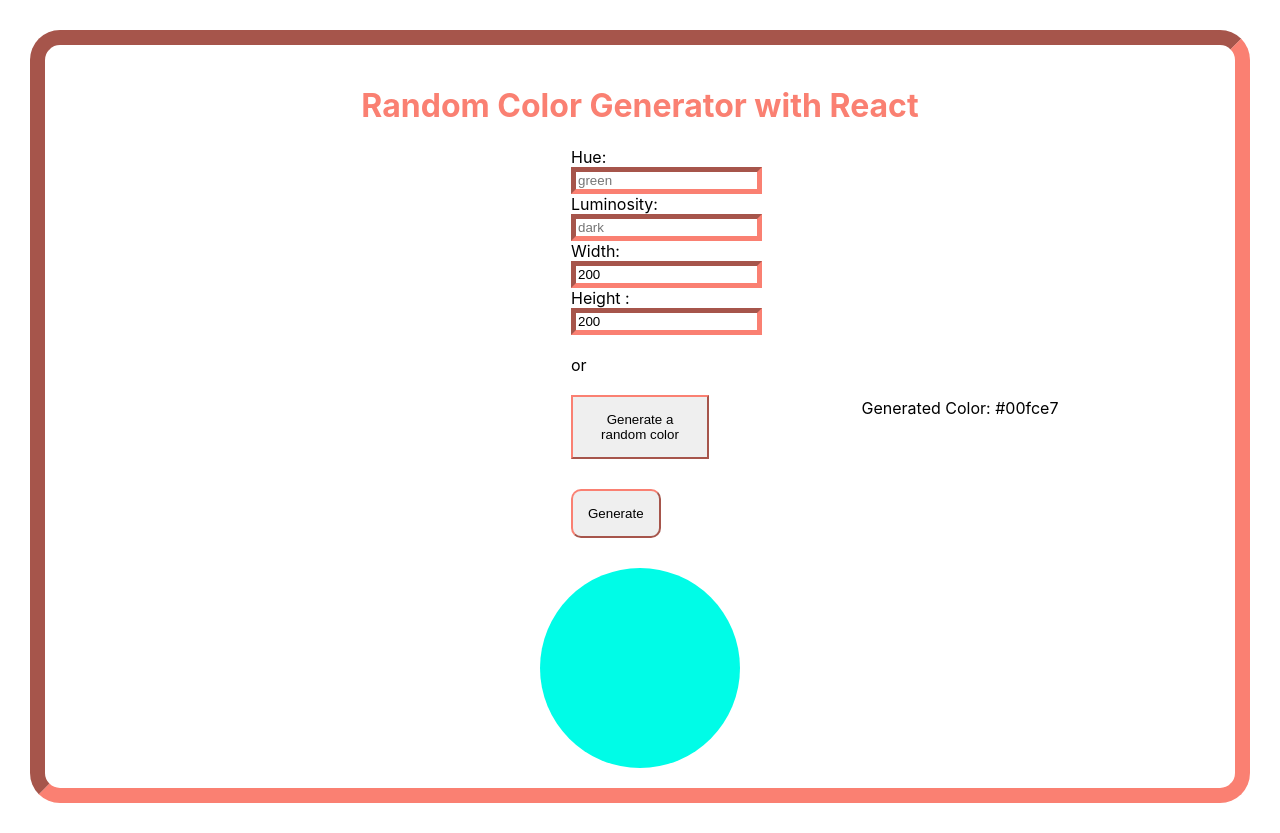
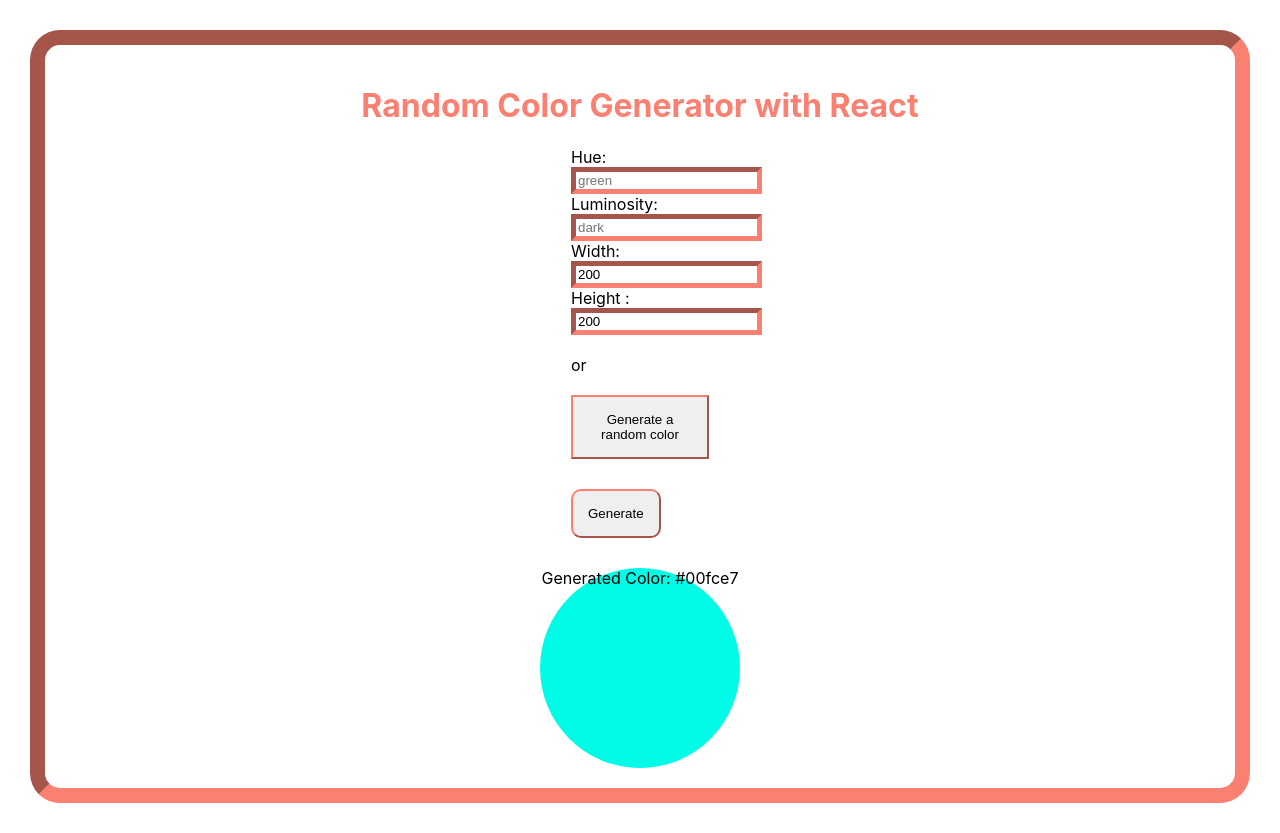
Before and after one commit to YairKlein92/react-random-color-generator, a React (Create React App) app: page / in a window 1280 px wide. Built offline with nearby package versions, Linux system fonts and the light colour scheme.

Commit message:
Final for drone 2

```diff
--- a/src/App.js
+++ b/src/App.js
@@ -123,10 +123,7 @@ export default function App() {
           transition: 'background-color 3s ease-out',
         }}
       >
-        <div style={{ position: 'relative', bottom: '170px', left: '320px' }}>
-          {' '}
-          Generated Color: {userColor}
-        </div>
+        <div>Generated Color: {userColor}</div>
       </div>
     </div>
   );
```
